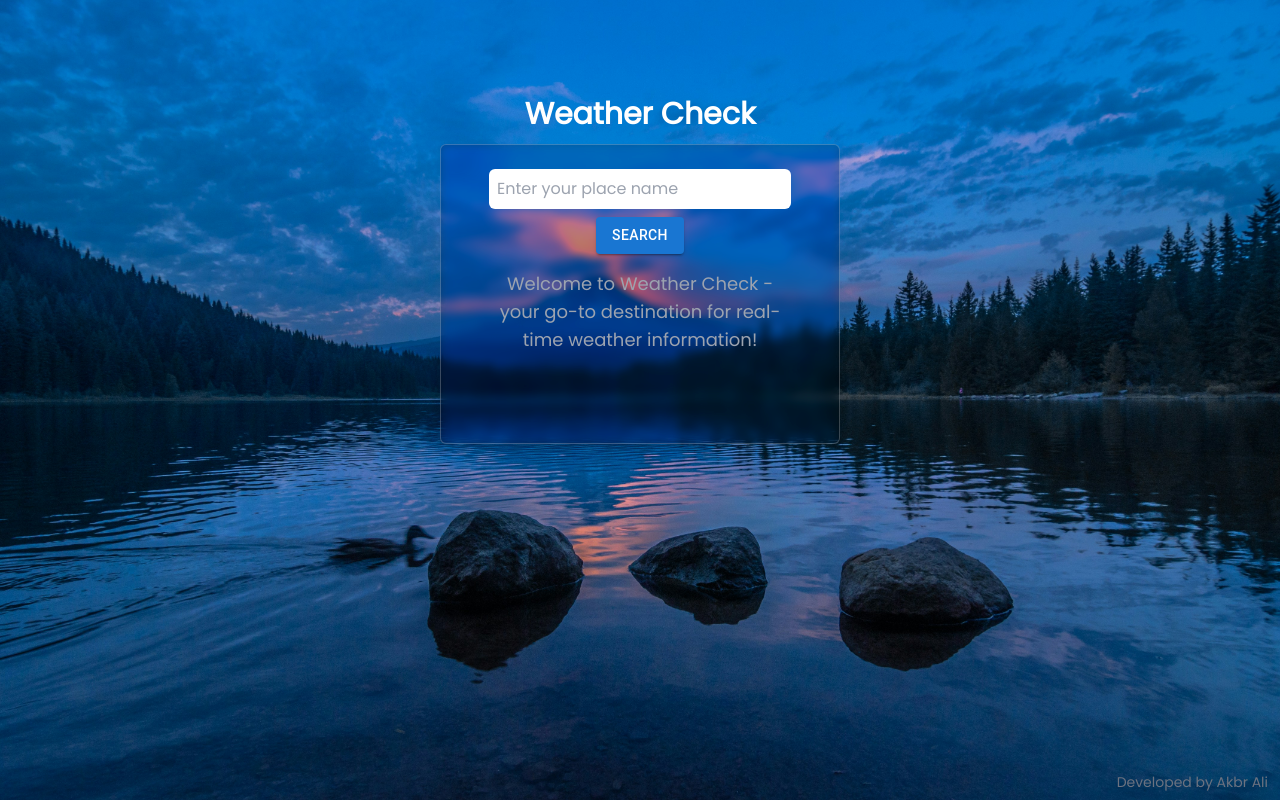
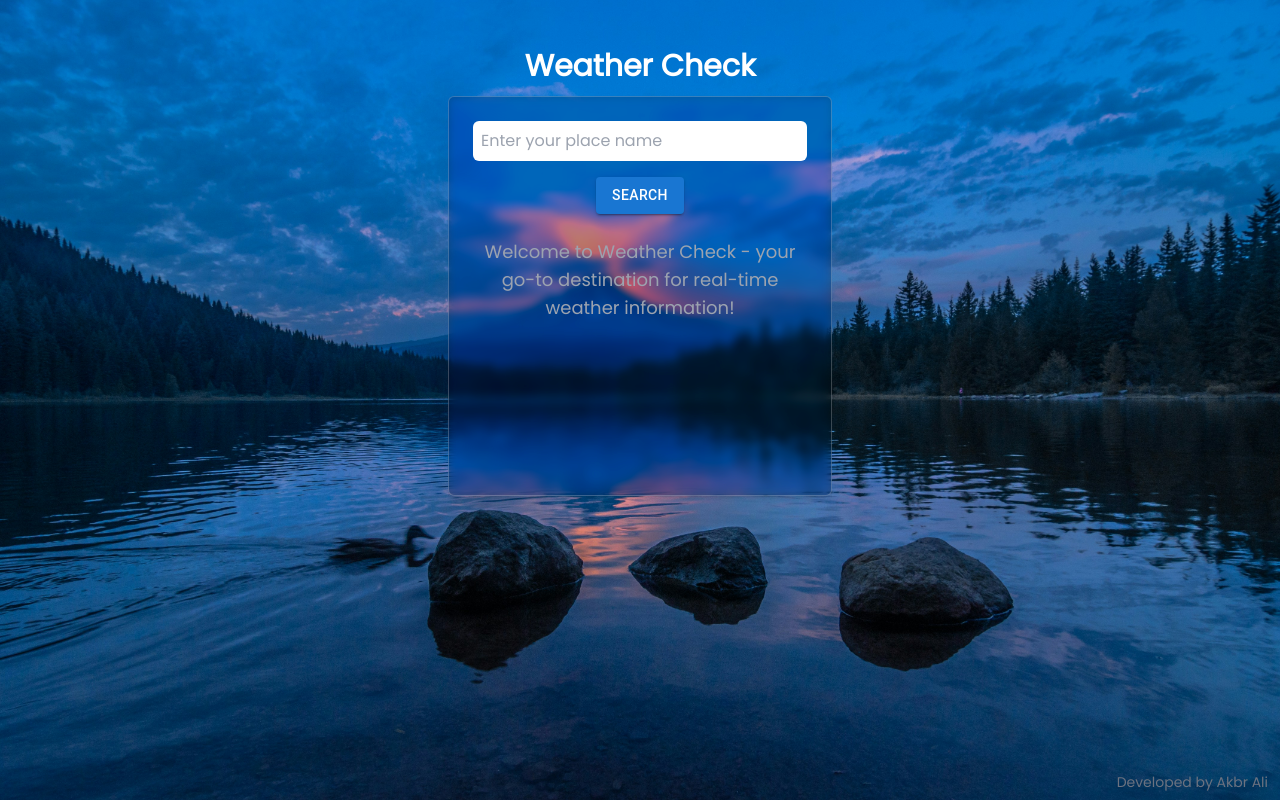
Before and after one commit to akbaralip/Weather_checking_app, a React (Vite) app in the folder weather_checking_app/: page / in a window 1280 px wide. Built offline with nearby package versions, Linux system fonts and the light colour scheme; no server answers.

Commit message:
change the style

```diff
--- a/weather_checking_app/src/App.css
+++ b/weather_checking_app/src/App.css
@@ -16,6 +16,10 @@
   background-size: cover;
   background-repeat: no-repeat;
   object-fit: cover;
+}
+
+.min-box {
+  background-color: rgba(182, 216, 243, 0.272);
 }
 
 .home-container{
--- a/weather_checking_app/src/App.jsx
+++ b/weather_checking_app/src/App.jsx
@@ -17,13 +17,13 @@ function App() {
 
   const url = import.meta.env.VITE_REACT_APP_BACKEND_URL;
   const api = import.meta.env.VITE_REACT_APP_API_KEY;
-  const profile = import.meta.env.VITE_REACT_APP_PROFILE_URL
+  const profile = import.meta.env.VITE_REACT_APP_PROFILE_URL;
 
   const handleClick = () => {
     window.location.href = profile;
   };
 
-  const search_pressed = async () => {
+  const searchPressed = async () => {
     try {
       setLoading(true);
       let response = await Axios.get(
@@ -50,19 +50,18 @@ function App() {
   };
 
   return (
-    <>
     <div className='home-container min-h-screen flex flex-col items-center justify-between'>
-        <div className='main-container text-center flex-grow mt-24'>
+      <div className='text-center flex-grow mt-12 mx-4'>
         <h1 className='text-3xl font-bold mb-3'>Weather Check</h1>
-          <div className='card py-6 px-12 rounded-md shadow-md' style={{ width: '400px', height: '300px', overflow: 'auto' }}>
+        <div className='card p-6 rounded-md shadow-md max-w-sm mx-auto' style={{ width: '400px', height: '400px', overflow: 'auto' }}>
           <input
             type='text'
             placeholder='Enter your place name'
             onChange={(e) => setSearch(e.target.value)}
-              className='w-full mb-2 p-2 rounded-md'
+            className='w-full mb-4 p-2 rounded-md'
           />
 
-            <Button onClick={search_pressed} variant='contained'>
+          <Button onClick={searchPressed} variant='contained'>
             {loading ? (
               <ThreeDots
                 visible={true}
@@ -80,29 +79,35 @@ function App() {
           </Button>
 
           {!weather.name ? (
-              <div className='mt-4 space-y-2'>
+            <div className='mt-6'>
               <p className='text-lg text-gray-400'>
                 Welcome to Weather Check - your go-to destination for real-time weather information!
               </p>
             </div>
-
           ) : (
-              <div className='mt-4 space-y-2'>
-                <h2 className='mb-2'>Place: {weather.name}</h2>
-                <h2 className='mb-2'>Temperature: {`${Math.round(weather.main.feels_like)}`}&deg; C</h2>
-                <h3 className='mb-2'>Humidity: {weather.main.humidity}</h3>
-                <h2 className='mb-2'>{weather.weather[0].main}</h2>
-                <h6>{weather.weather[0].description}</h6>
+            <div className='min-box mt-4 p-6  rounded-md shadow-md'>
+              <h2 className='text-3xl font-extrabold text-gray-900'>Location: {weather.name}</h2>
+              <div className='grid grid-cols-2 gap-4'>
+                <div>
+                  <p className='text-lg text-gray-300'>Temperature:</p>
+                  <p className='text-2xl font-semibold text-blue-400'>{`${Math.round(weather.main.feels_like)}`}&deg; C</p>
                 </div>
-
-
+                <div>
+                  <p className='text-lg text-gray-300'>Humidity:</p>
+                  <p className='text-xl text-green-400'>{weather.main.humidity}%</p>
+                </div>
+              </div>
+              <div className='mt-4'>
+                <h3 className='text-xl font-bold text-indigo-800'>{weather.weather[0].main}</h3>
+                <p className='text-sm text-gray-200'>{weather.weather[0].description}</p>
+              </div>
+            </div>
           )}
         </div>
       </div>
       <footer className='my-2 mx-3 text-sm text-gray-500 self-end cursor-pointer' onClick={handleClick}>
         Developed by Akbr Ali
       </footer>
-      </div>
       <ToastContainer
         position='top-right'
         autoClose={5000}
@@ -116,7 +121,7 @@ function App() {
         transition={Bounce}
         theme='dark'
       />
-    </>
+    </div>
   );
 }
 
```
Lines whose indentation alone changed are shown as unchanged.
